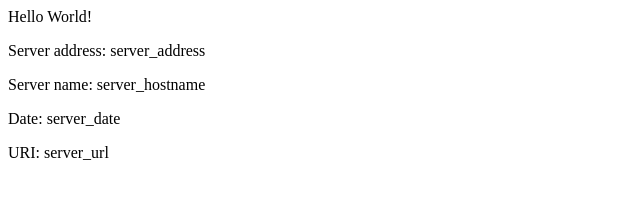
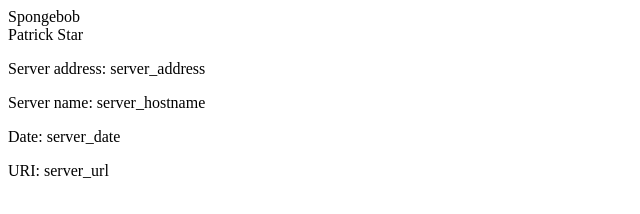
Before and after one commit to tltuan/eks-example, a plain HTML site: page src/index.html in a window 1280 px wide. Shown: the whole page, without its empty margins (0-640 px from the left). Drawn offline with Linux system fonts and the light colour scheme.

Commit message:
v2 Updating home page

```diff
--- a/src/index.html
+++ b/src/index.html
@@ -1,8 +1,12 @@
 <head>
-<title>Hello World</title>
-</head>
+ Spongebob
+
+
+
+	<title>Squarepants</title>
+		</head>
 <div class="info">
-<h>Hello World!</h>
+<h>Patrick Star</h>
 <p><span>Server&nbsp;address:</span> <span>server_address</span></p>
 <p><span>Server&nbsp;name:</span> <span>server_hostname</span></p>
 <p class="smaller"><span>Date:</span> <span>server_date</span></p>
```
